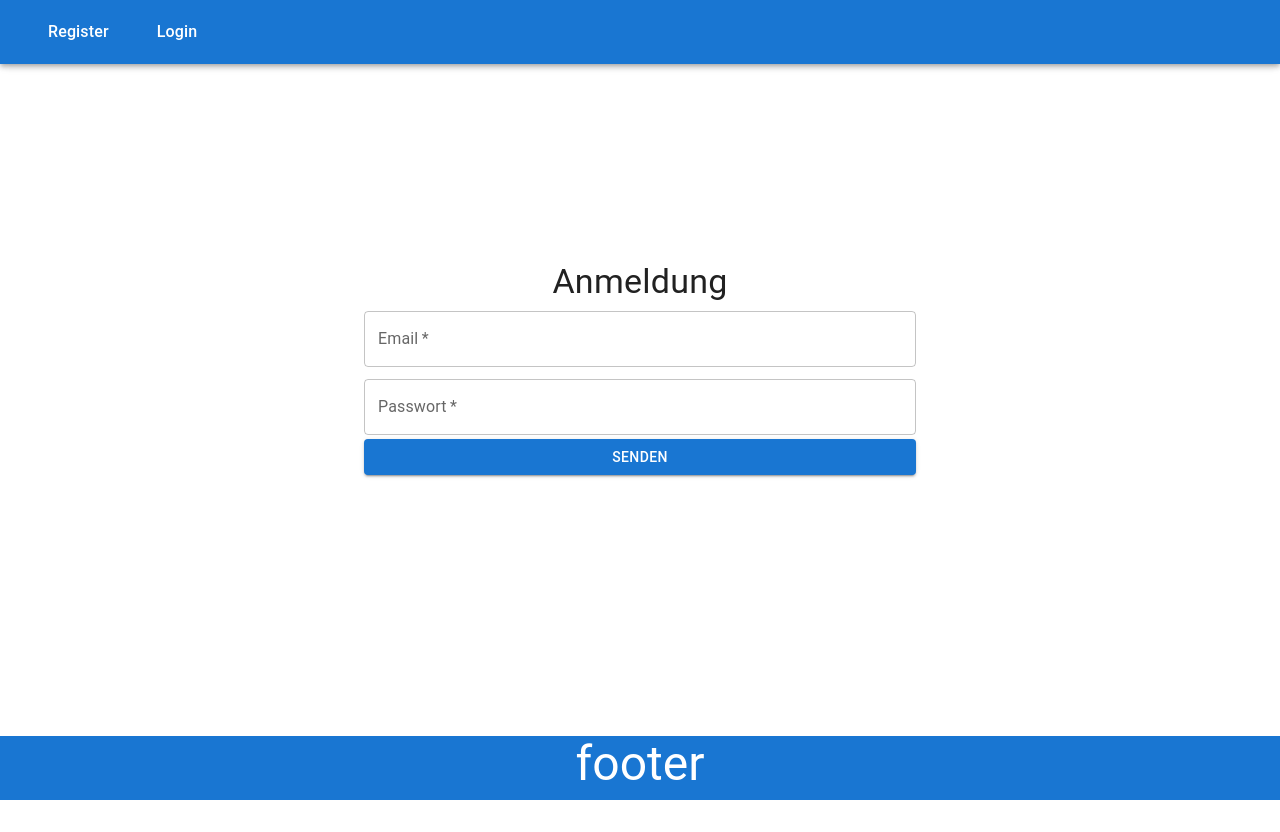
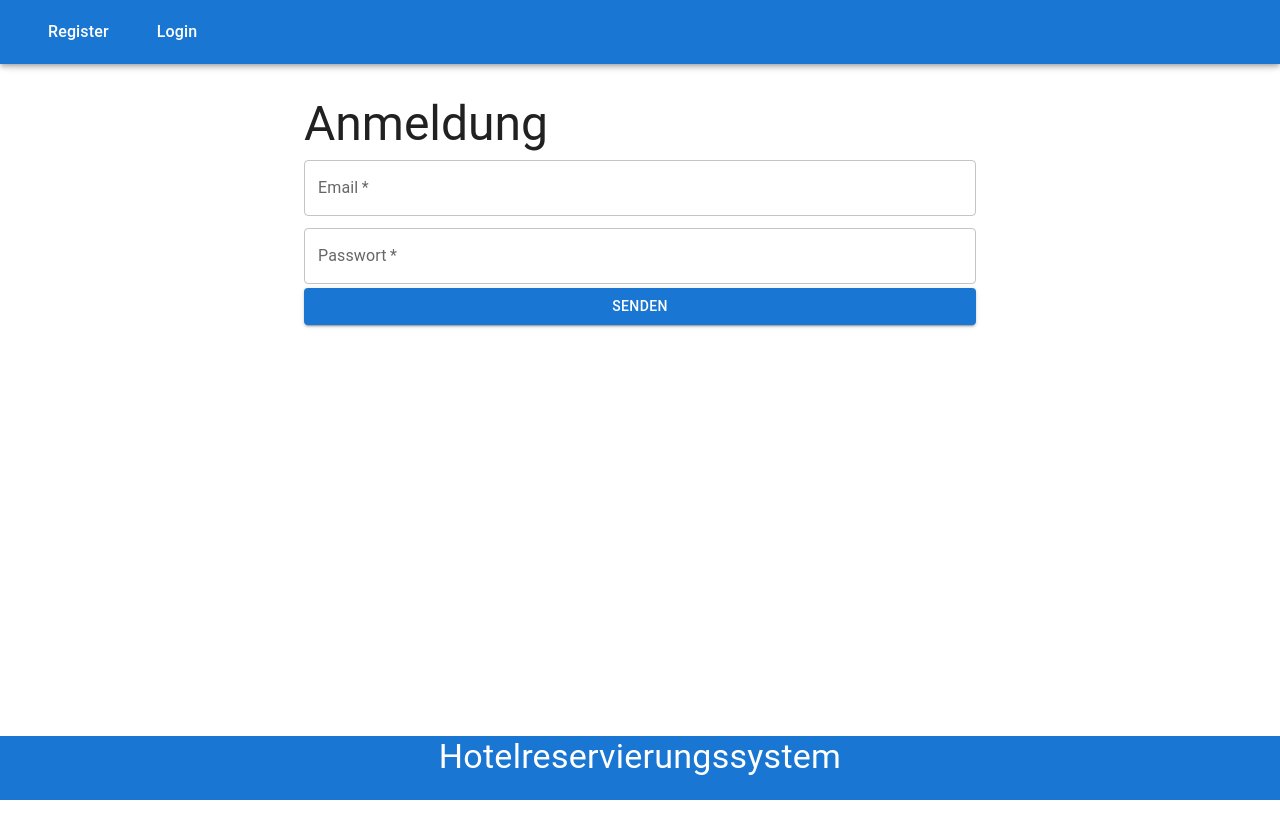
Before and after one commit to F-Krc/hotelreservierung, a React (Vite) app in the folder frontend/: page /login in a window 1280 px wide. Before the commit the page ends 800 px from the top, so only its background shows below. Built offline with nearby package versions, Linux system fonts and the light colour scheme.

Commit message:
edit css file

```diff
--- a/frontend/src/App.css
+++ b/frontend/src/App.css
@@ -6,9 +6,7 @@
 /* body */
 body {
   background-color: lightgray;
-  display: flex;
-  align-items: center;
-  justify-content: center;
+  position: relative;
   width: 100vw;
   height: 100vh;
 }
@@ -42,14 +40,20 @@ header {
 /* container */
 
 .app-container {
+  position: absolute;
+  top: 6rem;
+  left: 20vw;
+  width: 60vw;
   display: flex;
-  align-items: center;
   justify-content: center;
-  height: calc(100vh - 4rem);
+  min-height: calc(100vh - 4rem);
+  padding-bottom: 6rem;
 }
 
 /* footer */
 .footer {
+  position: fixed;
+  bottom: 0;
   display: flex;
   justify-content: center;
   background-color: #1976d2;
@@ -81,54 +85,3 @@ header {
   align-items: center;
   flex-wrap: wrap;
 }
-.container {
-  display: flex;
-  gap: 2rem;
-  width: 90rem;
-}
-
-/* Styling for guest name */
-.reservation-item p:nth-child(1) {
-  margin: 0;
-  font-weight: bold;
-}
-
-/* Styling for room type */
-.reservation-item p:nth-child(2) {
-  margin: 5px 0;
-}
-
-/* Styling for check-in and check-out dates */
-.reservation-item p:nth-child(3),
-.reservation-item p:nth-child(4) {
-  margin: 5px 0;
-  font-style: italic;
-}
-
-/* Styling for update and delete buttons */
-.reservation-update-button,
-.reservation-delete-button {
-  padding: 5px 10px;
-  margin-top: 10px;
-  cursor: pointer;
-  background-color: #007bff;
-  color: white;
-  border: none;
-  border-radius: 4px;
-}
-
-.reservation-update-button {
-  background-color: #28a745;
-  margin-right: 10px;
-}
-
-.reservation-delete-button {
-  background-color: #dc3545;
-}
-
-/* Clearfix to ensure proper layout */
-.clearfix::after {
-  content: "";
-  display: table;
-  clear: both;
-}
--- a/frontend/src/components/Footer.jsx
+++ b/frontend/src/components/Footer.jsx
@@ -4,7 +4,7 @@ import { Typography } from "@mui/material";
 function Footer() {
   return (
     <div className="footer">
-      <Typography variant="h3"> footer</Typography>
+      <Typography variant="h4" align="center">Hotelreservierungssystem</Typography>
     </div>
   );
 }
--- a/frontend/src/components/Login.jsx
+++ b/frontend/src/components/Login.jsx
@@ -30,8 +30,8 @@ function Login() {
   };
 
   return (
-    <Container maxWidth="sm" className="login-container">
-      <Typography variant="h4" align="center">
+    <Container maxWidth="m" className="login-container">
+      <Typography variant="h3" >
         {isLoggedIn ? 'Ausloggen' : 'Anmeldung'}
       </Typography>
       {isLoggedIn ? (
--- a/frontend/src/components/Register.jsx
+++ b/frontend/src/components/Register.jsx
@@ -35,8 +35,8 @@ function Register() {
   };
 
   return (
-    <Container maxWidth="sm">
-      <Typography variant="h2" align="center" gutterBottom>
+    <Container maxWidth="m">
+      <Typography variant="h3" gutterBottom>
         Registrieren
       </Typography>
       <form onSubmit={handleSubmit}>
--- a/frontend/src/components/Reservation.jsx
+++ b/frontend/src/components/Reservation.jsx
@@ -117,7 +117,7 @@ const Reservation = () => {
   return (
     <Container className='container'  sx={{ marginTop: 2 }}>
       <Paper elevation={3} sx={{ padding: 2 }}>
-        <Typography variant="h5" gutterBottom>
+        <Typography variant="h3" gutterBottom>
           {selectedReservation ? 'Update Reservation' : 'Add Reservation'}
         </Typography>
         <form onSubmit={handleSubmit}>
```
